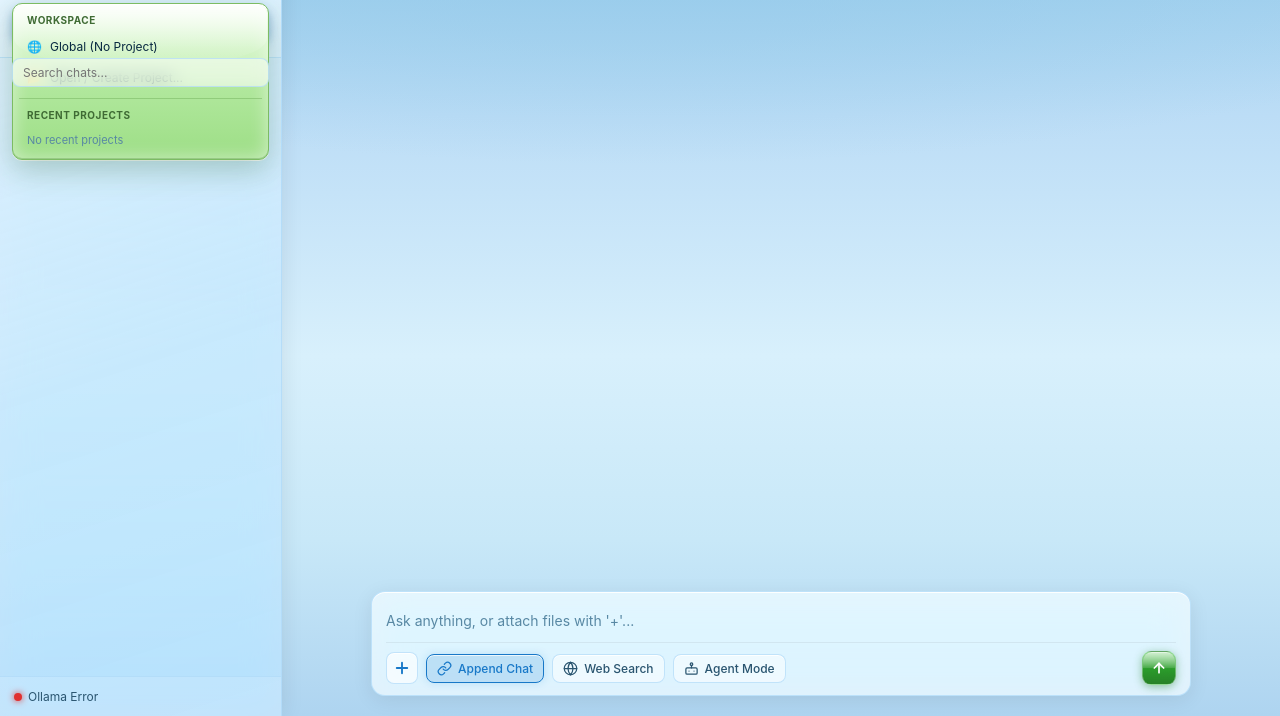
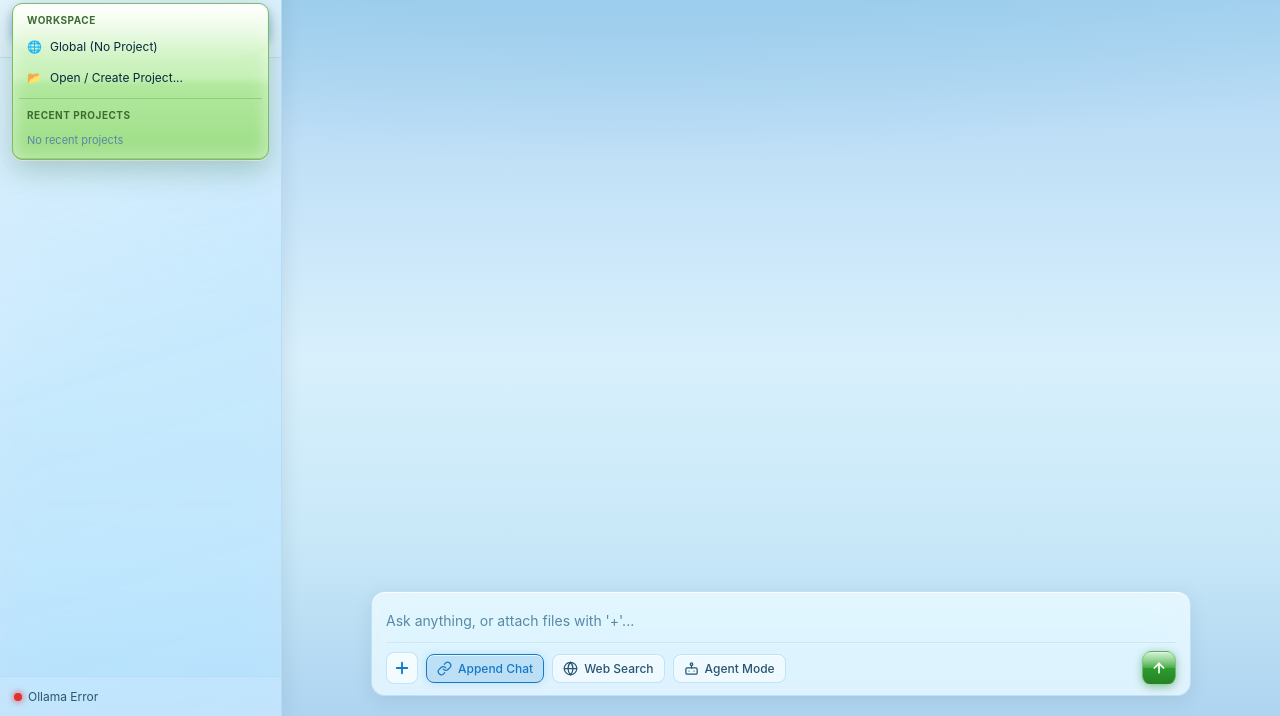
Before and after one commit to Ali-Sher12/Ollama-Offline-Chatbot, a plain HTML site: page app/static/index.html in a window 1280 px wide. Both pictures are taken after a click on the button "Switch or manage project workspace". Shown: the part 84-800 px from the top of the page. Drawn offline with nearby package versions, Linux system fonts and the light colour scheme; no server answers.

Commit message:
fix(ui): keep project dropdown opaque and above sidebar content

```diff
--- a/app/static/css/app.css
+++ b/app/static/css/app.css
@@ -98,6 +98,8 @@ body {
   gap: 10px;
   border-bottom: 1px solid var(--border-glass);
   background: rgba(255,255,255,0.14);
+  /* Keep the project dropdown above the search box and chat list below it. */
+  z-index: 40;
 }
 .logo-row {
   display: flex;
@@ -861,13 +863,16 @@ select.form-input { cursor: pointer; }
 
 .project-dropdown {
   position: absolute; top: calc(100% + 6px); left: 0; right: 0;
-  /* Solid light-green glossy Aero surface — fully opaque, no see-through glass. */
-  background: linear-gradient(180deg,
+  /* Fully opaque light-green Aero surface: solid colour first, then gloss.
+     No alpha channel and no backdrop blur, so text behind can never show. */
+  background-color: #c6f0b6;
+  background-image: linear-gradient(180deg,
     #f1fdec 0%,
     #dcf7d2 18%,
     #c6f0b6 47%,
     #b1e89d 53%,
     #9dde86 100%);
+  opacity: 1;
   border: 1px solid #7cbc63; border-radius: 10px;
   box-shadow:
     0 10px 30px rgba(28, 86, 32, 0.26),
@@ -875,7 +880,7 @@ select.form-input { cursor: pointer; }
     inset 0 1px 0 rgba(255, 255, 255, 0.98),
     inset 0 -1px 0 rgba(70, 130, 52, 0.28),
     inset 0 0 18px rgba(255, 255, 255, 0.55);
-  z-index: 50; padding: 6px; display: flex; flex-direction: column; gap: 2px;
+  z-index: 100; padding: 6px; display: flex; flex-direction: column; gap: 2px;
   backdrop-filter: none; -webkit-backdrop-filter: none;
 }
 /* Glossy top highlight, like the Aero glass shine. */
```
